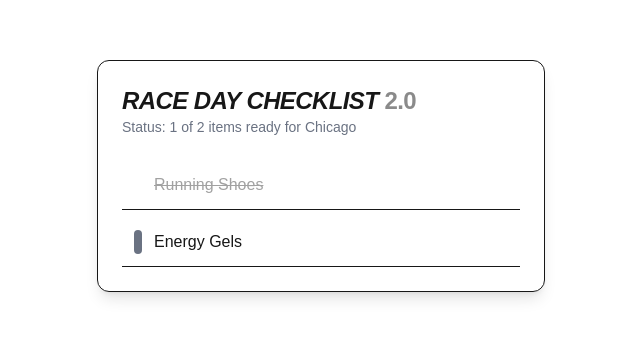
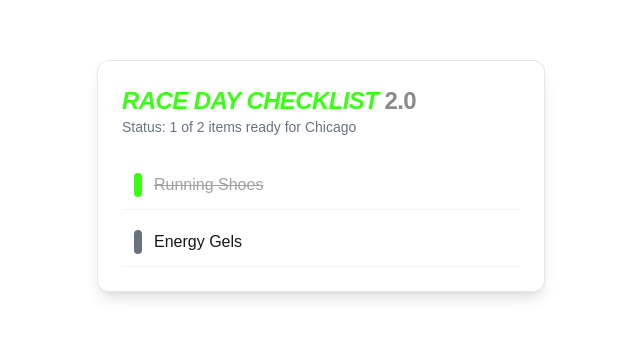
Before and after one commit to tabs-th/Task-Manager-2.0, a Next.js app in the folder task-manager-2.0/: page / in a window 1280 px wide. Shown: the part 224-562 px from the top of the page, without its empty margins (319-959 px from the left). Built offline with nearby package versions, Linux system fonts and the light colour scheme.

Commit message:
Added TaskCard.js component for each item

```diff
--- a/task-manager-2.0/package.json
+++ b/task-manager-2.0/package.json
@@ -14,9 +14,9 @@
     "react-dom": "19.2.4"
   },
   "devDependencies": {
-    "@tailwindcss/postcss": "^4",
+    "@tailwindcss/postcss": "^4.0.0",
     "eslint": "^9",
     "eslint-config-next": "16.2.3",
-    "tailwindcss": "^4"
+    "tailwindcss": "^4.0.0"
   }
 }
--- a/task-manager-2.0/src/app/globals.css
+++ b/task-manager-2.0/src/app/globals.css
@@ -3,22 +3,22 @@
 :root {
   --background: #ffffff;
   --foreground: #171717;
-  /* Added for running theme using Nike After Dark as inspo */
+  /* Added these for running theme usng Nike After Dark as inspo */
   --neon-green: #39FF14;
   --card-bg: #ffffff;
+}
+
+@theme inline {
   --color-background: var(--background);
   --color-foreground: var(--foreground);
   --color-neon-green: var(--neon-green);
   --color-card-bg: var(--card-bg);
-  --font-sans: var(--font-geist-sans);
-  --font-mono: var(--font-geist-mono);
 }
 
 @media (prefers-color-scheme: dark) {
   :root {
     --background: #0a0a0a;
     --foreground: #ededed;
-    /* Dark mode */
     --card-bg: #1a1a1a;
   }
 }
--- /dev/null
+++ b/task-manager-2.0/src/components/TaskCard.js
@@ -0,0 +1,20 @@
+/* COMPONENT: TaskCard
+   PURPOSE: Displays a single item with toggle/delete buttons.
+   TYPE: Client Component (needs onClick)
+*/
+'use client';
+
+export default function TaskCard({ task, onToggle, onDelete }) {
+  return (
+    <div className="flex items-center justify-between p-3 border-b border-foreground/5">
+      <div className="flex items-center gap-3">
+        <button
+          onClick={() => onToggle(task.id)}
+          className={`w-5 h-5 rounded border ${task.done ? 'bg-neon-green border-neon-green' : 'border-gray-500'}`}
+        />
+        <span className={task.done ? 'line-through opacity-40' : ''}>{task.title}</span>
+      </div>
+      <button onClick={() => onDelete(task.id)} className="text-red-500 text-sm">Delete</button>
+    </div>
+  );
+}
```
Also changed, not shown: 1 other file (tests, documents, lock files or other folders).
